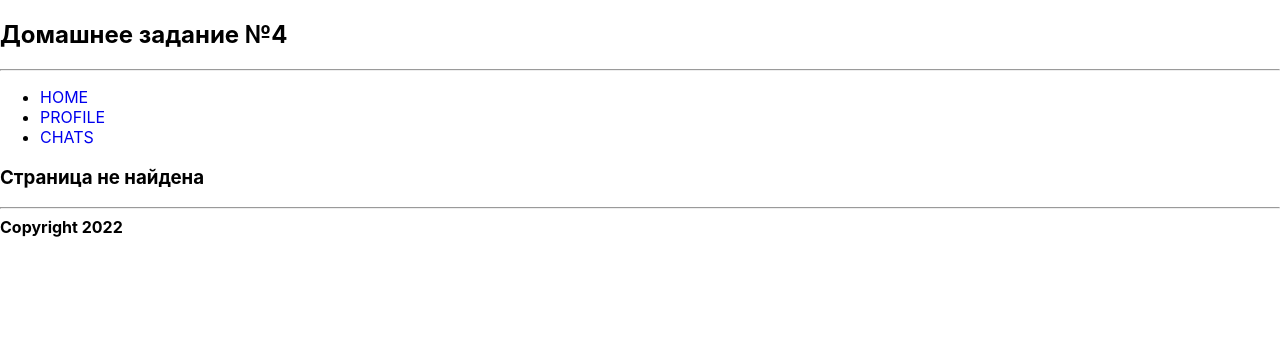
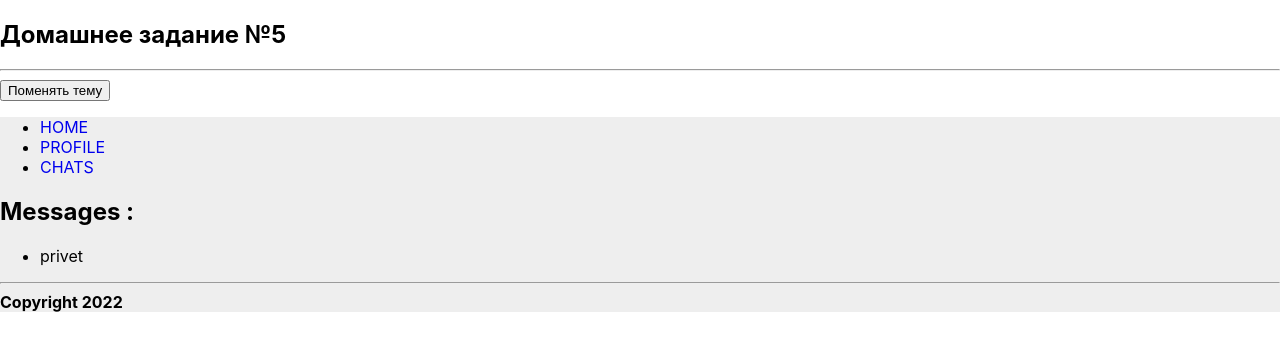
Before and after one commit to DeluxWebSite/homework-react, a React (Create React App) app: page /messages/1 in a window 1280 px wide. Shown: the top 350 px of the page. Built offline with nearby package versions, Linux system fonts and the light colour scheme.

Commit message:
домашнее задание 5

```diff
--- a/public/index.html
+++ b/public/index.html
@@ -27,7 +27,7 @@
 
 <body>
   <noscript>You need to enable JavaScript to run this app.</noscript>
-  <h2>Домашнее задание №4</h2>
+  <h2>Домашнее задание №5</h2>
   <hr>
   <div id="root"></div>
   <!--
--- a/src/App.js
+++ b/src/App.js
@@ -1,29 +1,39 @@
 import './App.css';
-import React from "react";
+import React, { useState } from "react";
 import { Route, Routes } from 'react-router-dom';
 import Layout from './components/Layout';
 import HomePage from './pages/HomePage';
 import ProfilePage from './pages/ProfilePage';
 import ChatsPage from './pages/ChatsPage';
-import ChatPage from './pages/ChatPage';
+
 import NotFoundPage from './pages/NotFoundPage';
 import { BrowserRouter } from 'react-router-dom';
+import Messages from './pages/Messages';
+import { ThemeContext, themes } from './components/Context';
 
 
 function App() {
+  const [theme, setTheme] = useState(themes.light);
+  const toggleTheme = () => {
+    setTheme(prevState => prevState === themes.light ? themes.dark : themes.light);
+  }
   return (
+
+    <ThemeContext.Provider value={theme}>
+      <button onClick={toggleTheme}>Поменять тему</button>
       <BrowserRouter>
         <Routes>
           <Route exact path="/" element={<Layout />} >
             <Route index element={<HomePage />} />
             <Route exact path="profile" element={<ProfilePage />} />
-          <Route exact path="chats" element={<ChatsPage />}>
-            <Route exact path=":id" element={<ChatPage />} />
-          </Route>
+            <Route exact path="chats" element={<ChatsPage />} />
+            <Route exact path='messages/:id' element={<Messages />} />
             <Route path="*" element={<NotFoundPage />} />
           </Route>
         </Routes>
       </BrowserRouter>
+    </ThemeContext.Provider>
+
   )
 }
 
--- /dev/null
+++ b/src/components/Context.js
@@ -0,0 +1,14 @@
+import { createContext } from "react";
+
+export const themes = {
+    light: {
+        backgroundColor: '#eee',
+        color: '#000000'
+    },
+    dark: {
+        backgroundColor: '#000000',
+        color: '#eeeeee'
+    }
+}
+
+export const ThemeContext = createContext(themes.light);
--- a/src/components/Layout.js
+++ b/src/components/Layout.js
@@ -1,11 +1,19 @@
 import React from "react";
+import { useContext } from "react";
 import { NavLink } from "react-router-dom";
 import { Outlet } from "react-router-dom";
+import { ThemeContext } from "./Context";
+
+
 
 const activeClass = ({ isActive }) => isActive ? 'current' : '';
+
 const Layout = () => {
+
+    const theme = useContext(ThemeContext);
+
     return (
-        <>
+        <div style={{ backgroundColor: theme.backgroundColor, color: theme.color }}>
             <header>
                 <ul>
                     <li> <NavLink to={"/"} className={activeClass}> HOME </NavLink></li>
@@ -16,11 +24,14 @@ const Layout = () => {
             <main>
                 <Outlet />
             </main>
+            <section>
+
+            </section>
             <hr />
             <footer>
                 <strong>Copyright 2022</strong>
             </footer>
-        </>
+        </div>
     )
 }
 export default Layout;
--- a/src/pages/ChatsPage.js
+++ b/src/pages/ChatsPage.js
@@ -1,7 +1,13 @@
-import React from "react";
+
+import React, { useState } from "react";
 import { Link, Outlet } from "react-router-dom";
 
-const chats = [
+
+
+
+const ChatsPage = () => {
+
+    const [chats, setChats] = useState([
         {
             id: 1,
             title: "Городской 1"
@@ -15,22 +21,32 @@ const chats = [
             title: "Городской 3"
         }
 
-]
-
-const ChatsPage = () => {
+    ]);
+    const [name, setName] = useState('');
+    const handleDelete = (id) => {
+        const filtered = chats.filter(chat => chat.id !== id);
+        setChats(filtered);
+    }
+    const handleAdd = () => {
+        const obj = {
+            id: Date.now(),
+            name: name
+        }
+        setChats(prevState => [...prevState, obj]);
+    }
     return (
         <div>
             <h2> Chats </h2>
+            <input value={name} onChange={(e) => setName(e.target.value)} />
+            <button onClick={handleAdd}>Добавить чат</button>
             <ul>
-                {chats.map(item =>
-                    <li key={item.id}>
-                        <Link to={`/chats/${item.id}`}>Чат : {item.title}</Link>
+                {chats.map(chat =>
+                    <li key={chat.id}>
+                        <Link to={`/messages/${chat.id}`}>Чат : {chat.title}</Link>
+                        <button onClick={() => handleDelete(chat.id)}>X</button>
                     </li>
                 )}
             </ul>
-            <div>
-                <Outlet />
-            </div>
         </div>
     )
 }
--- /dev/null
+++ b/src/pages/Messages.js
@@ -0,0 +1,41 @@
+import React from "react";
+import { useState } from "react";
+import { useParams } from "react-router-dom";
+
+
+const Messages = () => {
+    const [messages, setMessages] = useState([
+        {
+            id: 1,
+            text: 'privet',
+            chatId: 1
+        },
+        {
+            id: 2,
+            text: 'privet hay',
+            chatId: 2
+        },
+        {
+            id: 3,
+            text: 'privet aloha',
+            chatId: 3
+        },
+    ]);
+
+    const { id } = useParams();
+
+    return (
+        <div>
+            <h2> Messages :  </h2>
+            <ul>
+                {messages.filter(mes => mes.chatId == id).map(mes =>
+                    <li li key={mes.chatId} >
+                        <p >{mes.text}</p>
+                    </li>
+                )}
+            </ul>
+        </div >
+    )
+}
+
+export default Messages;
```
Also changed, not shown: src/Page.js (added, +13 -0 lines), src/PageWrapper.js (added, +13 -0 lines). Lines whose indentation alone changed are shown as unchanged.
